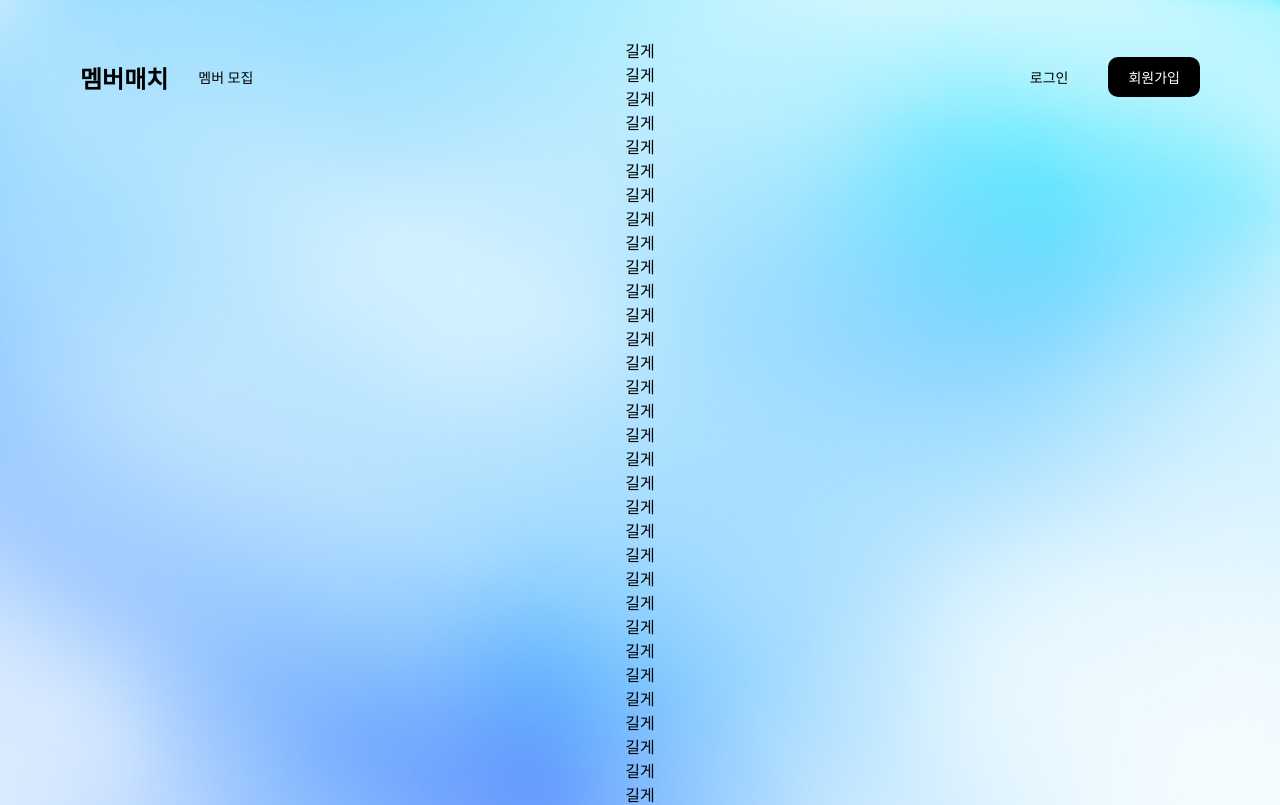
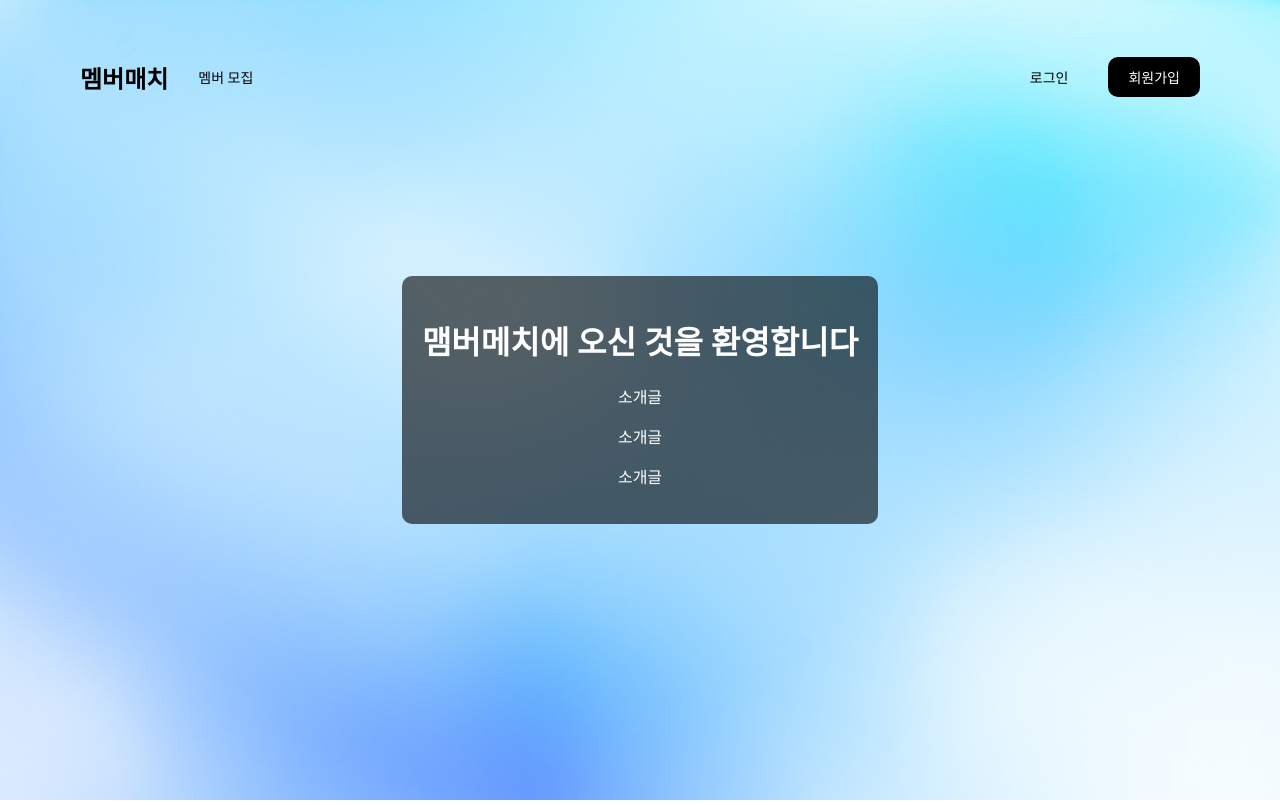
Before and after one commit to suhye0n/member-match, a React (Create React App) app in the folder client/: page / in a window 1280 px wide. Shown: the top 805 px of the page. Built offline with nearby package versions, Linux system fonts and the light colour scheme; a web font is replaced by a local one.

Commit message:
채팅 수 오류 해결

```diff
--- a/client/src/layout/Header.js
+++ b/client/src/layout/Header.js
@@ -234,12 +234,12 @@ const Header = () => {
         }
     }, [userExists]);
 
-    const unreadChatCounts = chats.map(chat => {
-        const unreadMessages = chat.messages.filter(message => !message.read);
-        return unreadMessages.length;
+    const unreadChatCounts = chats.map((chat) => {
+        return chat.messages.filter((message) => message.unreadMembers.includes(username)).length;
     });
 
     const unreadChatCount = unreadChatCounts.reduce((acc, count) => acc + count, 0);
+
     const unreadNotificationCount = notifications.filter((notification) => !notification.read).length;
 
     useEffect(() => {
@@ -270,6 +270,23 @@ const Header = () => {
             alert("이용 정지 상태입니다.");
             signout();
             navigate('/login');
+        }
+    };
+
+    const CloseChatModal = () => {
+        setChatOpen(false);
+
+        async function fetchChatData() {
+            try {
+                const response = await getAllChats();
+                setChats(response);
+            } catch (error) {
+                console.error(error);
+            }
+        }
+
+        if (userExists) {
+            fetchChatData();
         }
     };
 
@@ -315,9 +332,9 @@ const Header = () => {
 
             {isChatOpen && (
                 <>
-                    <BlurBackground open={isChatOpen} onClick={() => setChatOpen(false)} />
+                    <BlurBackground open={isChatOpen} onClick={CloseChatModal} />
                     <ChatModal open={isChatOpen}>
-                        <CloseBtn onClick={() => setChatOpen(false)}>X</CloseBtn>
+                        <CloseBtn onClick={CloseChatModal}>X</CloseBtn>
                         <Chat />
                     </ChatModal>
                 </>
--- a/client/src/pages/Main/Main.js
+++ b/client/src/pages/Main/Main.js
@@ -1,30 +1,40 @@
-import React, { useState, useEffect } from 'react';
-import { useNavigate } from 'react-router-dom';
+import React from 'react';
 import styled from 'styled-components';
 
 const Container = styled.div`
   display: flex;
   flex-direction: column;
   align-items: center;
+  justify-content: center;
+  height: 100vh;
+  background: url('/bg.jpg');
+  background-size: cover;
+  text-align: center;
+  color: white;
+  font-family: Arial, sans-serif;
+`;
+
+const MainContent = styled.div`
+  background: rgba(0, 0, 0, 0.6);
   padding: 20px;
-    background: url('/bg.jpg');
-    background-repeat: no-repeat;
-    background-size: contain;
+  border-radius: 10px;
 `;
 
 const Main = () => {
-
   return (
     <Container>
-            <br/>길게<br/>길게<br/>길게<br/>길게<br/>길게<br/>길게<br/>길게<br/>길게<br/>길게<br/>길게<br/>길게<br/>길게<br/>길게<br/>길게<br/>길게
-            <br/>길게<br/>길게<br/>길게<br/>길게<br/>길게<br/>길게<br/>길게<br/>길게<br/>길게<br/>길게<br/>길게<br/>길게<br/>길게<br/>길게<br/>길게
-            <br/>길게<br/>길게<br/>길게<br/>길게<br/>길게<br/>길게<br/>길게<br/>길게<br/>길게<br/>길게<br/>길게<br/>길게<br/>길게<br/>길게<br/>길게
-            <br/>길게<br/>길게<br/>길게<br/>길게<br/>길게<br/>길게<br/>길게<br/>길게<br/>길게<br/>길게<br/>길게<br/>길게<br/>길게<br/>길게<br/>길게
-            <br/>길게<br/>길게<br/>길게<br/>길게<br/>길게<br/>길게<br/>길게<br/>길게<br/>길게<br/>길게<br/>길게<br/>길게<br/>길게<br/>길게<br/>길게
-            <br/>길게<br/>길게<br/>길게<br/>길게<br/>길게<br/>길게<br/>길게<br/>길게<br/>길게<br/>길게<br/>길게<br/>길게<br/>길게<br/>길게<br/>길게
-            <br/>길게<br/>길게<br/>길게<br/>길게<br/>길게<br/>길게<br/>길게<br/>길게<br/>길게<br/>길게<br/>길게<br/>길게<br/>길게<br/>길게<br/>길게
-            <br/>길게<br/>길게<br/>길게<br/>길게<br/>길게<br/>길게<br/>길게<br/>길게<br/>길게<br/>길게<br/>길게<br/>길게<br/>길게<br/>길게<br/>길게
-            <br/>길게<br/>길게<br/>길게<br/>길게<br/>길게<br/>길게<br/>길게<br/>길게<br/>길게<br/>길게<br/>길게<br/>길게<br/>길게<br/>길게<br/>길게
+      <MainContent>
+        <h1>맴버메치에 오신 것을 환영합니다</h1>
+        <p>
+          소개글
+        </p>
+        <p>
+          소개글
+        </p>
+        <p>
+          소개글
+        </p>
+      </MainContent>
     </Container>
   );
 };
```
Lines whose indentation alone changed are shown as unchanged.
